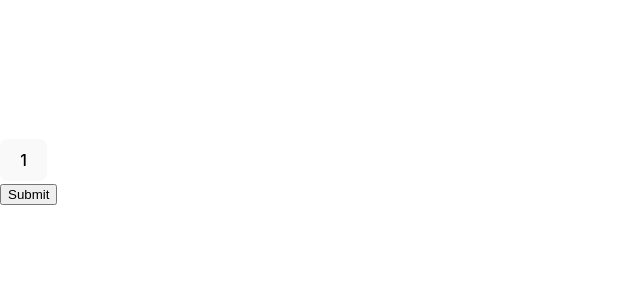
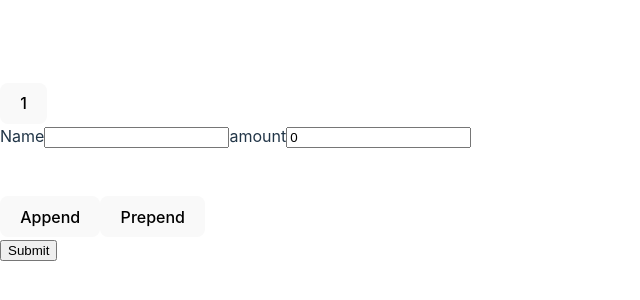
Before and after one commit to dibborah/ReactHookFormByBeierLuo, a React (Vite) app: page / in a window 1280 px wide. Shown: the part 228-528 px from the top of the page, without its empty margins (0-640 px from the left). Built offline with nearby package versions, Linux system fonts and the light colour scheme; the HTML template or start-up script is replaced by a standard one.

Commit message:
field array from useFieldArray is map to render inputs . Append and Prepend function are also integrated as onclick events in buttons

```diff
--- a/src/App.tsx
+++ b/src/App.tsx
@@ -22,7 +22,7 @@ const App = () => {
       cart: [{ name: '', amount: 0 }]
     }
   });
-  const { fields } = useFieldArray<any>({
+  const { fields, append, prepend } = useFieldArray<any>({
     name: 'cart',
     control
   })
@@ -35,6 +35,33 @@ const App = () => {
       <form onSubmit={handleSubmit(onSubmit)}>
         <button type='button'>{renderCount}</button>
         <br />
+        {fields.map((field, index) => (
+          <section key={field.id}>
+            <label>
+              <span>Name</span>
+              <input type="text" {...register(`cart.${index}.name`)} />
+            </label>
+            <label>
+              <span>amount</span>
+              <input type="number" {...register(`cart.${index}.amount`, { valueAsNumber: true })} />
+            </label>
+          </section>
+        ))}
+        <br />
+        <br />
+        <button type='button' onClick={() => {
+          append({
+            name: 'append',
+            amount: 0
+          })
+        }}>Append</button>
+        <button type='button' onClick={() => {
+          prepend({
+            name: 'prepend',
+            amount: 0
+          })
+        }}>Prepend</button>
+        <br />
         <input type="submit" />
       </form>
     </div>
```
